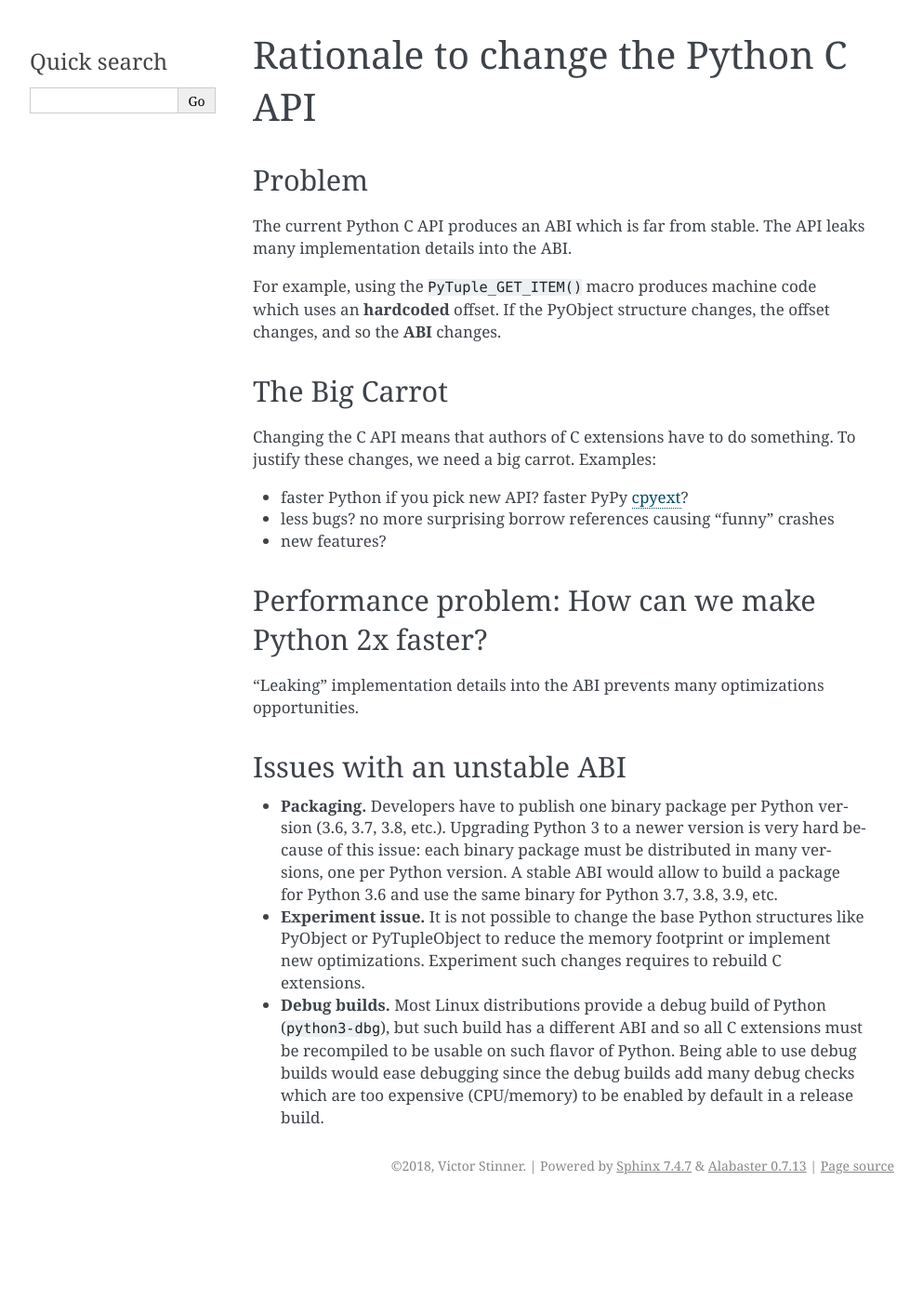
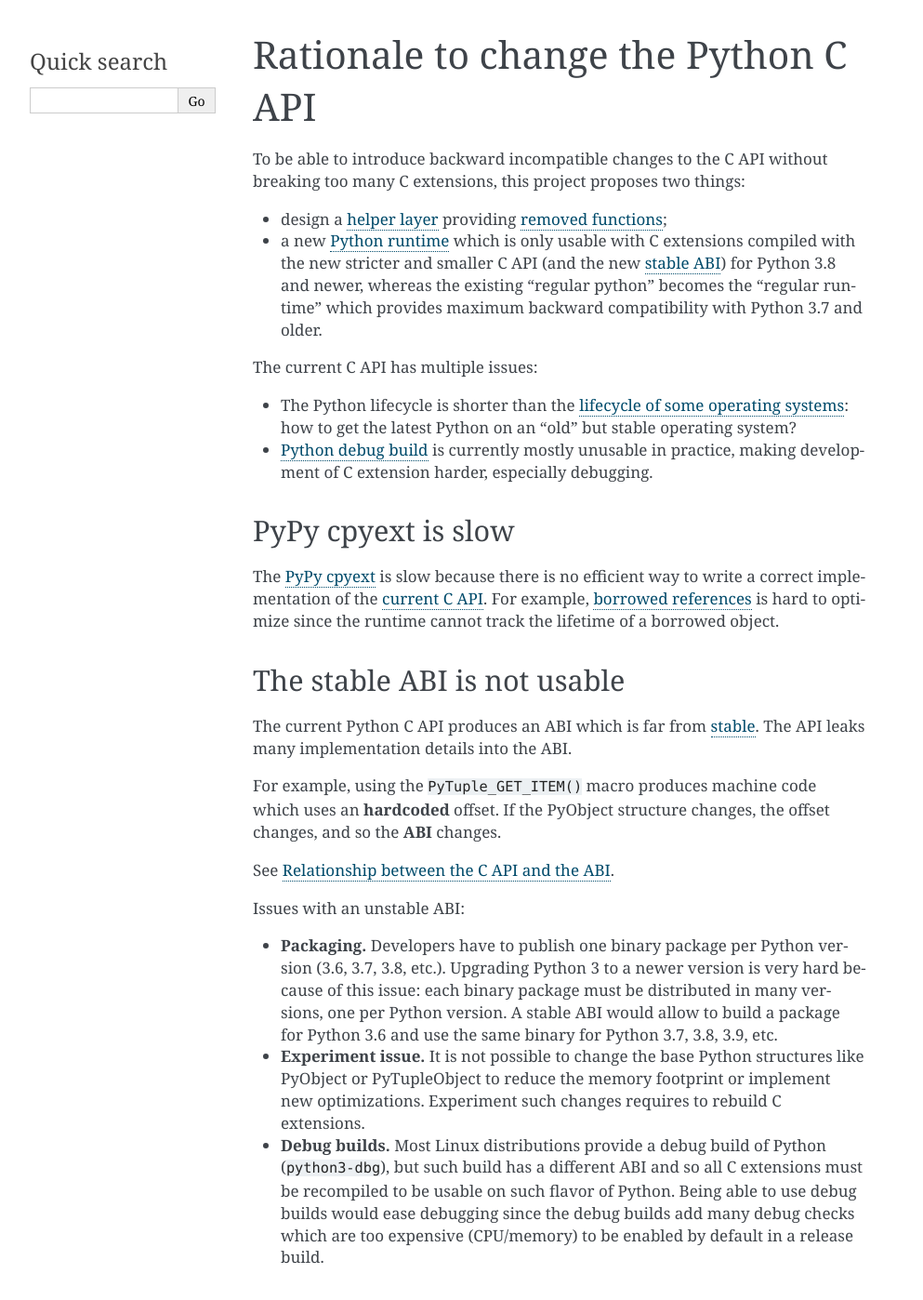
Before and after one commit to pythoncapi/pythoncapi, a Sphinx documentation site: the page built from doc/rationale.rst, in a window 1280 px wide and 1400 px high. Shown: the whole window at 93% size, without its empty margins (148-1141 px from the left). Built offline with Sphinx 7.4.7, drawn with Linux system fonts in a browser that asks for light colours; pages that are not in the unit, such as notebooks, are missing from menus; some of the changed text lies outside the part shown.

Commit message:
Rationale

```diff
--- a/doc/index.rst
+++ b/doc/index.rst
@@ -40,7 +40,6 @@
    runtimes
    old_c_api
    type_object
-   remove_functions
    optimization_ideas
    backward_compatibility
    os_vendors
@@ -76,7 +75,6 @@
    runtimes
    old_c_api
    type_object
-   remove_functions
    optimization_ideas
    backward_compatibility
    os_vendors
--- a/doc/rationale.rst
+++ b/doc/rationale.rst
@@ -2,35 +2,47 @@
 Rationale to change the Python C API
 ++++++++++++++++++++++++++++++++++++
 
-Problem
-=======
+To be able to introduce backward incompatible changes to the C API without
+breaking too many C extensions, this project proposes two things:
 
-The current Python C API produces an ABI which is far from stable. The API
-leaks many implementation details into the ABI.
+* design a :ref:`helper layer <back-compat>` providing :ref:`removed functions
+  <remove-funcs>`;
+* a new :ref:`Python runtime <runtimes>` which is only usable with C extensions
+  compiled with the new stricter and smaller C API (and the new :ref:`stable
+  ABI <stable-abi>`) for Python 3.8 and newer, whereas the existing "regular
+  python" becomes the "regular runtime" which provides maximum backward
+  compatibility with Python 3.7 and older.
+
+The current C API has multiple issues:
+
+* The Python lifecycle is shorter than the :ref:`lifecycle of some operating
+  systems <os-vendors>`: how to get the latest Python on an "old" but stable
+  operating system?
+* :ref:`Python debug build <debug-build>` is currently mostly unusable in
+  practice, making development of C extension harder, especially debugging.
+
+PyPy cpyext is slow
+===================
+
+The :ref:`PyPy cpyext <cpyext>` is slow because there is no efficient way to
+write a correct implementation of the :ref:`current C API <old-c-api>`.
+For example, :ref:`borrowed references <borrowed-ref>` is hard to optimize
+since the runtime cannot track the lifetime of a borrowed object.
+
+
+The stable ABI is not usable
+============================
+
+The current Python C API produces an ABI which is far from :ref:`stable
+<stable-abi>`. The API leaks many implementation details into the ABI.
 
 For example, using the ``PyTuple_GET_ITEM()`` macro produces machine code which
 uses an **hardcoded** offset. If the PyObject structure changes, the offset
 changes, and so the **ABI** changes.
 
-The Big Carrot
-==============
+See :ref:`Relationship between the C API and the ABI <from-api-to-api>`.
 
-Changing the C API means that authors of C extensions have to do something. To
-justify these changes, we need a big carrot. Examples:
-
-* faster Python if you pick new API? faster PyPy :ref:`cpyext <cpyext>`?
-* less bugs? no more surprising borrow references causing "funny" crashes
-* new features?
-
-Performance problem: How can we make Python 2x faster?
-======================================================
-
-"Leaking" implementation details into the ABI prevents many optimizations
-opportunities.
-
-
-Issues with an unstable ABI
-===========================
+Issues with an unstable ABI:
 
 * **Packaging.** Developers have to publish one binary package per Python
   version (3.6, 3.7, 3.8, etc.). Upgrading Python 3 to a newer version
@@ -47,3 +59,31 @@
   debug builds would ease debugging since the debug builds add many debug
   checks which are too expensive (CPU/memory) to be enabled by default in a
   release build.
+
+
+Performance problem: How can we make Python 2x faster?
+======================================================
+
+"Leaking" implementation details into the ABI prevents many optimizations
+opportunities. See :ref:`Optimization ideas <optim-ideas>`.
+
+
+Keep backward compatibility
+===========================
+
+Existing C extensions will still be supported and will not have to be modified.
+The :ref:`old C API <old-c-api>` is not deprecated and there is no plan
+penalize users of the old C API.
+
+See :ref:`Backward compatibility <back-compat>`.
+
+
+The Big Carrot
+==============
+
+Changing the C API means that authors of C extensions have to do something. To
+justify these changes, we need a big carrot. Examples:
+
+* faster Python if you pick new API? faster PyPy :ref:`cpyext <cpyext>`?
+* less bugs? Bugs caused by borrow references are hard to debug.
+* new features?
--- a/doc/stable_abi.rst
+++ b/doc/stable_abi.rst
@@ -3,6 +3,8 @@
 ++++++++++++++++++
 Python stable ABI?
 ++++++++++++++++++
+
+.. _from-api-to-api:
 
 Relationship between the C API and the ABI
 ==========================================
```
Also changed, not shown: doc/old_c_api.rst (+8 -5 lines).
